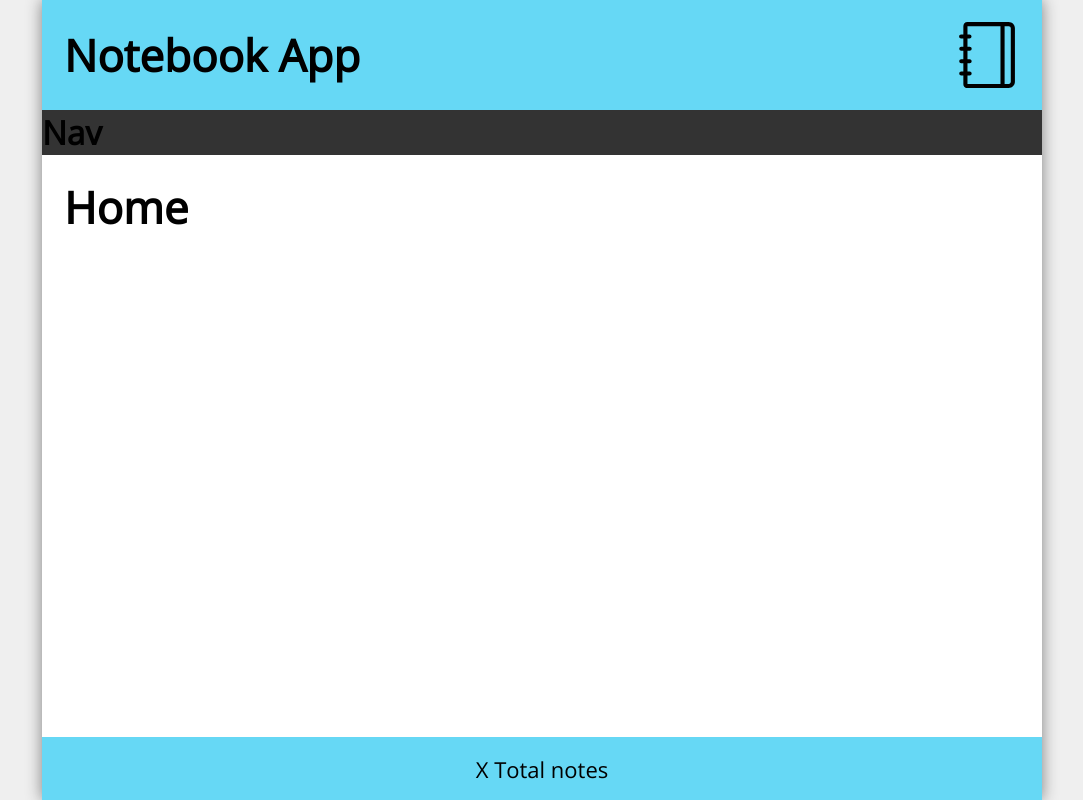
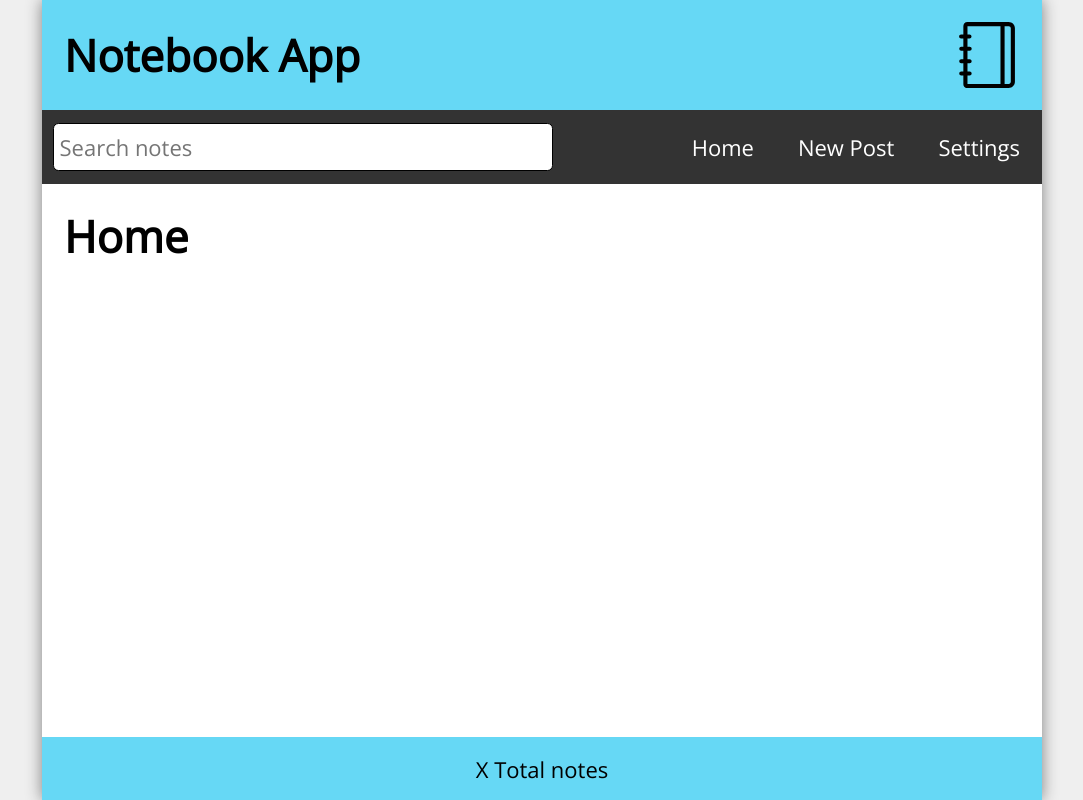
Before and after one commit to jordanr2m/react-notebook-app, a React (Create React App) app: page / in a window 1280 px wide. Shown: the whole page, without its empty margins (98-1181 px from the left). Built offline with nearby package versions, Linux system fonts and the light colour scheme.

Commit message:
Finished Header and Nav components.

```diff
--- a/src/components/Nav.js
+++ b/src/components/Nav.js
@@ -1,9 +1,29 @@
-
+import { Link } from 'react-router-dom';
+import { useContext } from 'react';
+import DataContext from '../context/DataContext.js';
 
 const Nav = () => {
+  const { search, setSearch } = useContext(DataContext);
+
   return (
     <nav className='Nav'>
-      <h1>Nav</h1>
+      {/* Form for nav search bar */}
+      <form className='searchForm' onSubmit={(e) => e.preventDefault()}>
+        <label htmlFor='search'>Search notes</label>
+        <input
+          id='search'
+          type='text'
+          placeholder='Search notes'
+          value={search}
+          onChange={(e) => setSearch(e.target.value)}
+        />
+      </form>
+      {/* Nav Links */}
+      <ul>
+        <li><Link to="/">Home</Link></li>
+        <li><Link to="post">New Post</Link></li>
+        <li><Link to="about">Settings</Link></li>
+      </ul>
     </nav>
   )
 }
--- a/src/context/DataContext.js
+++ b/src/context/DataContext.js
@@ -4,10 +4,11 @@ const DataContext = createContext({});
 
 export const DataProvider = ({ children }) => {
     const [title, setTitle] = useState('Notebook App');
+    const [search, setSearch] = useState('');
 
   return (
     <DataContext.Provider value={{
-        title, setTitle
+        title, setTitle, search, setSearch
     }}>
         {children}
     </DataContext.Provider>
--- a/src/index.css
+++ b/src/index.css
@@ -82,6 +82,11 @@ body {
   padding: 1rem 0 0 0.75rem;
 }
 
+.searchForm label {
+  position: absolute;
+  left: -99999px;
+}
+
 .searchForm input[type="text"] {
   font-family: 'Open Sans', sans-serif;
   width: 100%;
@@ -89,16 +94,10 @@ body {
   font-size: 1rem;
   padding: 0.25rem;
   border-radius: 0.25rem;
-  outline: none;
-}
-
-.searchForm label {
-  position: absolute;
-  left: -99999px;
+  border: 1px solid black;
 }
 
 .Nav ul {
-  color: #fff;
   list-style-type: none;
   display: flex;
   flex-wrap: nowrap;
@@ -106,11 +105,6 @@ body {
 }
 
 .Nav li {
-  padding: 1rem;
-}
-
-.Nav li:hover,
-.Nav li:focus {
   padding: 1rem;
 }
 
@@ -138,10 +132,9 @@ body {
 .About,
 .Missing {
   width: 100%;
-   /* !!! Set flex-grow to 1 so that these Components take up all the available space in the body area and push Footer to the bottom. */
-  flex-grow: 1;
+  flex-grow: 1; /* Allows components to take all of the extra vertical space */
   padding: 1rem;
-  overflow-y: auto; /* Allows the Footer to stay sticky at the bottom of the window. Remove this to push Footer to bottom of page. */
+  overflow-y: auto; /* Allows Footer to stay sticky at the bottom of the window */
   background-color: #fff;
 }
 
@@ -252,21 +245,13 @@ body {
 
   .Nav {
     flex-direction: row;
-    flex-wrap: nowrap;
+    flex-wrap: wrap;
     justify-content: space-between;
     align-items: center;
   }
 
   .Nav ul {
     text-align: right;
-  }
-
-  .Nav li:hover,
-  .Nav li:focus,
-  .Nav li:hover a,
-  .Nav li:focus a {
-    background-color: #eee;
-    color: #333;
   }
 
   .searchForm {
```
